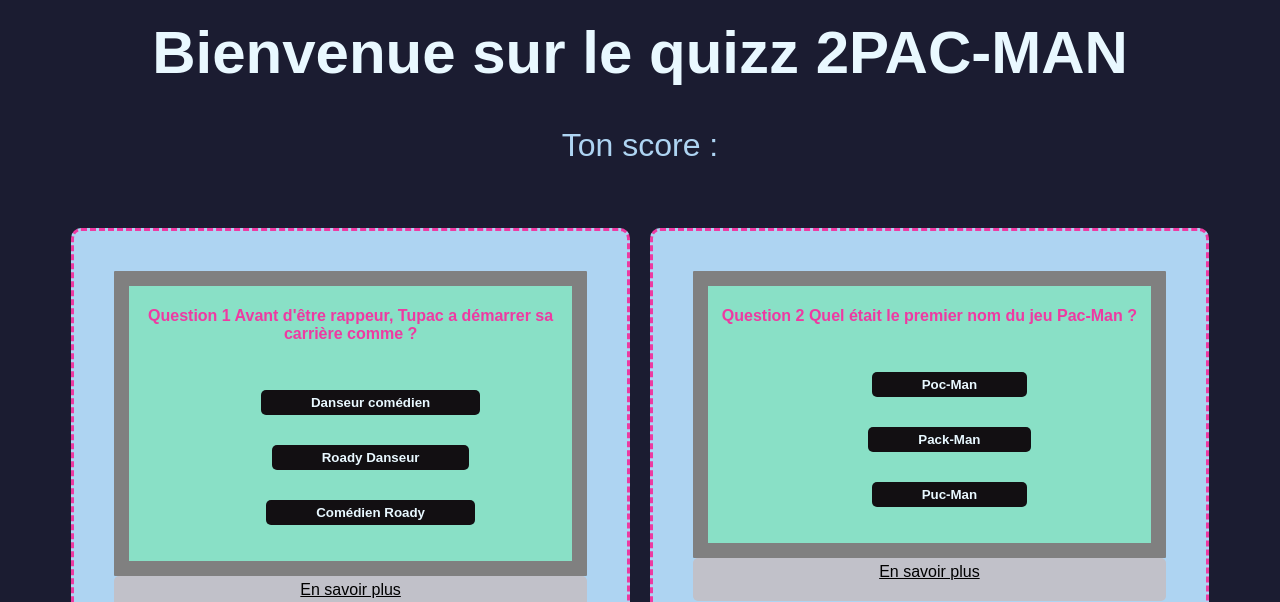
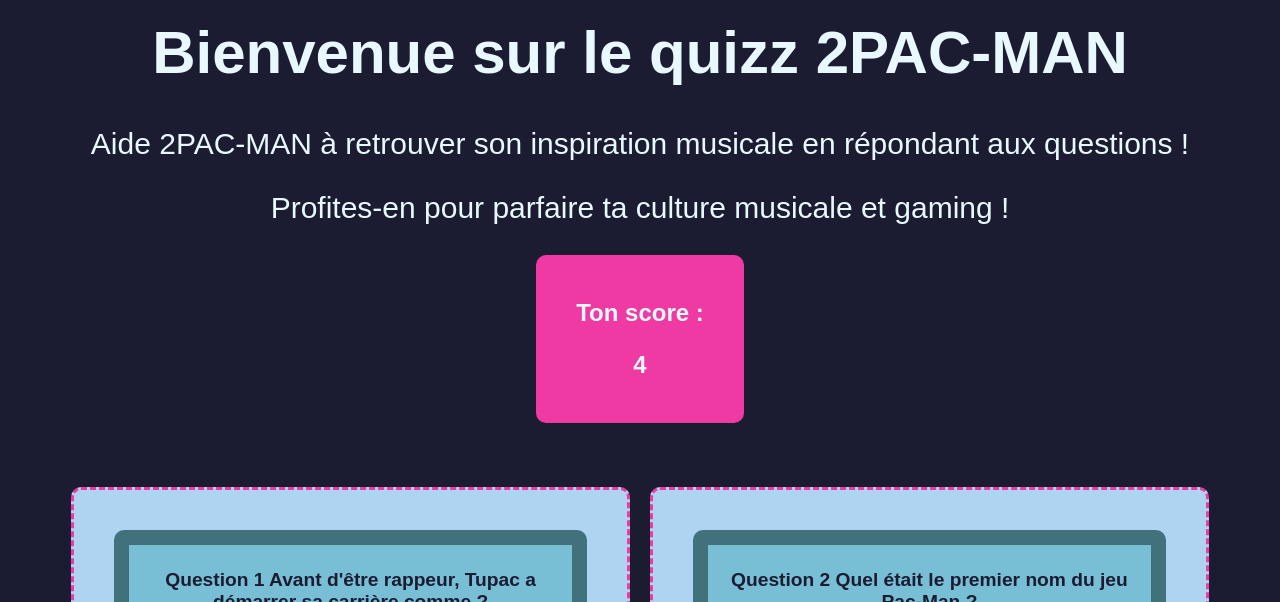
Before and after one commit to WildCodeSchool-2023-09/JS-RemoteFR-jurascripts-P1-2PAC-MAN, a plain HTML site: page index.html in a window 1280 px wide. Shown: the part 350-952 px from the top of the page. Drawn offline with Linux system fonts and the light colour scheme.

Commit message:
J'ai pimpé le CSS et rajouté les phrases du header (HtML)

```diff
--- a/index.html
+++ b/index.html
@@ -7,7 +7,7 @@
   <meta name="viewport" content="width=device-width, initial-scale=1.0" />
   <title>Quizz 2PAC-MAN</title>
   <!-- logo pac-man -->
-  <link rel="shortcut icon" href="logo pac--man.png  " />
+  <link rel="shortcut icon" href="assets/Logo-2PAC-MAN-total_full-musique-14.png" />
   <link rel="stylesheet" href="style.css" />
   <script type="text/javascript" src="/script.js" defer></script>
 </head>
@@ -22,9 +22,15 @@
       <img src="Assets/Logo-2PAC-MAN_blanc_Blanc-19.png" />
     </container>
 
-    <h1>Bienvenue sur le quizz 2PAC-MAN</h1>
-
-    <div class="score">Ton score :</div>
+      <h1>Bienvenue sur le quizz 2PAC-MAN</h1>
+      <p>Aide 2PAC-MAN à retrouver son inspiration musicale en répondant aux questions !</p>
+      <p>Profites-en pour parfaire ta culture musicale et gaming !</p>
+    <container>
+    <div class="score">
+      <p>Ton score :</p>
+      <p> 4 </p>
+    </div>
+    </container>
   </header>
 
   <section>
@@ -42,7 +48,7 @@
           <li><button class="bad_answer">Comédien Roady</button></li>
         </ul>
       </div>
-      <a class="moreinfos" href="#">En savoir plus</a>
+      <a class="moreinfos" href="https://fr.wikipedia.org/wiki/Tupac_Shakur" target="_blank">En savoir plus</a>
     </div>
 
     <div class="gameboy">
@@ -56,7 +62,7 @@
           <li><button class="good_answer">Puc-Man</button></li>
         </ul>
       </div>
-      <a class="moreinfos" href="https://fr.wikipedia.org/wiki/Tupac_Shakur">En savoir plus</a>
+      <a class="moreinfos" href="https://fr.wikipedia.org/wiki/Pac-Man" target="_blank">En savoir plus</a>
     </div>
 
     <div class="gameboy">
@@ -72,7 +78,7 @@
           <li><button class="bad_answer">The Mégas</button></li>
         </ul>
       </div>
-      <a class="moreinfos" href="https://fr.wikipedia.org/wiki/Pac-Man">En savoir plus</a>
+      <a class="moreinfos" href="https://www.facebook.com/Pixxel.band/?locale" target="_blank">En savoir plus</a>
     </div>
 
     <div class="gameboy">
@@ -86,7 +92,7 @@
           <li><button class="bad_answer">Zelda</button></li>
         </ul>
       </div>
-      <a class="moreinfos" href="https://fr.wikipedia.org/wiki/Elite_(jeu_vidéo)">En savoir plus</a>
+      <a class="moreinfos" href="https://fr.wikipedia.org/wiki/Elite_(jeu_vidéo)" target="_blank">En savoir plus</a>
     </div>
 
     <div class="gameboy">
@@ -100,7 +106,7 @@
           <li><button class="bad_answer">Eminem</button></li>
         </ul>
       </div>
-      <a class="moreinfos" href="https://fr.wikipedia.org/wiki/Falco_(chanteur)">En savoir plus</a>
+      <a class="moreinfos" href="https://fr.wikipedia.org/wiki/Falco_(chanteur)" target="_blank">En savoir plus</a>
     </div>
 
     <div class="gameboy">
@@ -117,7 +123,7 @@
           <li><button class="good_answer">Super Mario Bros</button></li>
         </ul>
       </div>
-      <a class="moreinfos" ref="https://www.culture-games.com/personnalites/kondo-koji">En savoir plus !</a>
+      <a class="moreinfos" href="https://www.culture-games.com/personnalites/kondo-koji" target="_blank">En savoir plus !</a>
     </div>
   </section>
   <footer>
--- a/style.css
+++ b/style.css
@@ -3,7 +3,8 @@
   --secondary-color: #aed4f2;
   --third-color: #e9f8ff;
   --highlight-color: #ee3aa2;
-  --second-highlight-color: #ebbc5b;
+  --vertgameboy-color: #78BFD6;
+  --vertcontourGameboy-color: #41717B;
   --true-color: #00e5a1;
   --false-color: #ff6086;
   --border-radius: 10px;
@@ -28,7 +29,23 @@
 h1 {
   color: var(--third-color);
 }
+header>p {
+  font-size: 1,02rem;
+  color: var(--third-color);
+}
 
+
+.score p{
+  font-size: 1.5rem;
+  color: var(--primary-color);
+  font-weight: bold;
+  color: var(--third-color);
+}
+
+.gameboy p {
+  color: var(--primary-color);
+  font-size: 1.2rem;
+}
 section {
   display: grid;
   grid-template-columns: repeat(2, 1fr);
@@ -37,24 +54,29 @@
 }
 
 .score {
-  color: var(--secondary-color);
+
   font-size: 2rem;
+  background-color: var(--highlight-color);
+  padding: 20px 40px;
+  max-width: 40vw;
+  border-radius: var(--border-radius);
+  justify-content: center;
+
 }
 
 .gameboy {
   background-color: var(--secondary-color);
-
   border-radius: 10px;
   border-style: dashed;
   border-color: var(--highlight-color);
-  padding: 40px 40px 0px;
+  padding: 40px 40px;
 }
 
 .ecran {
-  background-color: #89e0c6;
+  background-color: var(--vertgameboy-color);
   padding: 5px;
-  border: 15px solid grey;
-  border-radius: 1px;
+  border: 15px solid var(--vertcontourGameboy-color);
+  border-radius: 10px;
 }
 
 .question {
@@ -77,12 +99,11 @@
 
 a {
   display: flex;
-  padding: 5px 20px;
-  padding-bottom: 20px;
-  background-color: #c1c1c9;
-  border: none;
-  border-radius: 5px;
-  color: black;
+  padding: 10px 20px;
+  margin: 10px 0px;
+  background-color: var(--primary-color);
+  border-radius: 10px;
+  color: var(--third-color);
   transition: 0.3s all ease-in-out;
   justify-content: center;
 }
@@ -93,13 +114,14 @@
 }
 
 button {
-  padding: 5px 50px;
-  background-color: rgb(18, 15, 18);
+  padding: 25px 50px;
+  background-color: var(--secondary-color);
   border: none;
   border-radius: 5px;
-  color: var(--third-color);
+  color: var(--primary-color);
   font-weight: 600;
   transition: 0.3s all ease-in-out;
+  font-size: 1.1rem;
 }
 
 container {
@@ -108,7 +130,12 @@
   align-items: center;
 }
 
+footer {
+  margin-bottom: 20px;
+}
+
 footer p {
   text-align: center;
-  font-size: 30px;
+  font-size: 0.8rem;
+
 }
```
